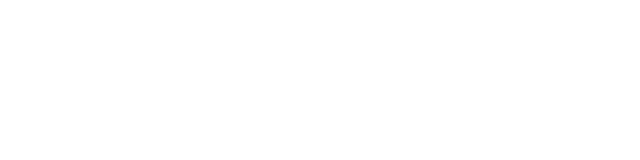
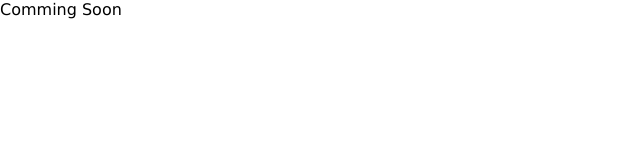
Before and after one commit to DIVAKARV08/Encryption-Decryption, a React (Create React App) app: page /monoalphabetic in a window 1280 px wide. Before the commit this address had no page. Shown: the top 160 px of the page, without its empty margins (0-640 px from the left). Built offline with nearby package versions, Linux system fonts and the light colour scheme.

Commit message:
monoalpahbeticcipher completed

```diff
--- a/src/App.js
+++ b/src/App.js
@@ -7,6 +7,7 @@
 import Ceasercipher from "./Components/CeaserCipher/Ceasercipher";
 import Playfair from "./Components/Playfair/Playfair";
 import Polyalphabeticcipher from "./Components/PolyalphabeticCipher/Polyalphabeticcipher";
+import MonoalphabeticCipher from "./Components/MonoalphabeticCipher/MonoalphabeticCipher";
 
 function App() {
   return (
@@ -20,6 +21,7 @@
           <Route path="/Ceasercipher" element={<Ceasercipher />} />
           <Route path="/playfair" element={<Playfair />} />
           <Route path="/polyalaphabetic" element={<Polyalphabeticcipher />} />
+          <Route path="/monoalphabetic" element={<MonoalphabeticCipher />} />
         </Routes>
       </BrowserRouter>
     </div>
--- a/src/Components/Mainpage/Mainpage.js
+++ b/src/Components/Mainpage/Mainpage.js
@@ -12,10 +12,16 @@
           <div className="TechHeading">Subustution Techniques</div>
           <div className="subtech">
             <RowButton name={"Caesar Cipher"} routepath={"Ceasercipher"} />
-            <RowButton name={"Monoalphabetic Cipher"} />
+            <RowButton
+              name={"Monoalphabetic Cipher"}
+              routepath={"monoalphabetic"}
+            />
             <RowButton name={"Playfair Cipher"} routepath={"playfair"} />
             <RowButton name={"Hill Cipher"} routepath={"HillCipher"} />
-            <RowButton name={"Polyalphabetic Cipher"} routepath={"polyalaphabetic"} />
+            <RowButton
+              name={"Polyalphabetic Cipher"}
+              routepath={"polyalaphabetic"}
+            />
           </div>
           <div className="TechHeading">Transposition Techniques</div>
           <RowButton name={"Rail Fence Technique"} routepath={"railfence"} />
--- /dev/null
+++ b/src/Components/MonoalphabeticCipher/MonoalphabeticCipher.js
@@ -0,0 +1,8 @@
+import React from "react";
+import "./MonoalpahbeticCipher.css";
+
+const MonoalphabeticCipher = () => {
+  return <div>Comming Soon</div>;
+};
+
+export default MonoalphabeticCipher;
```
Also changed, not shown: src/Components/MonoalphabeticCipher/MonoalpahbeticCipher.css (added).
